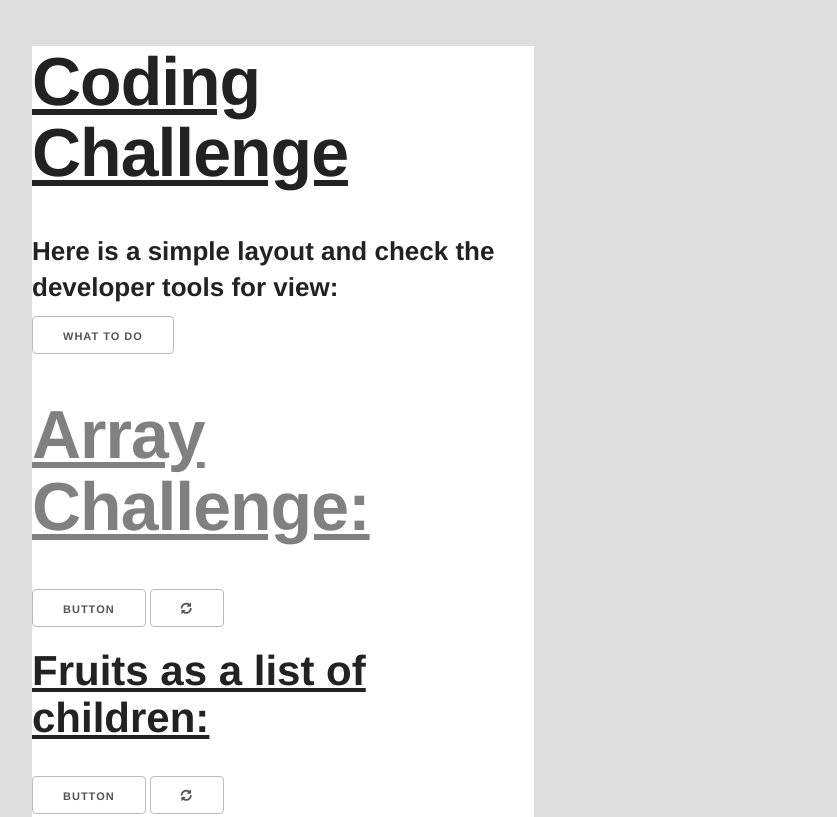
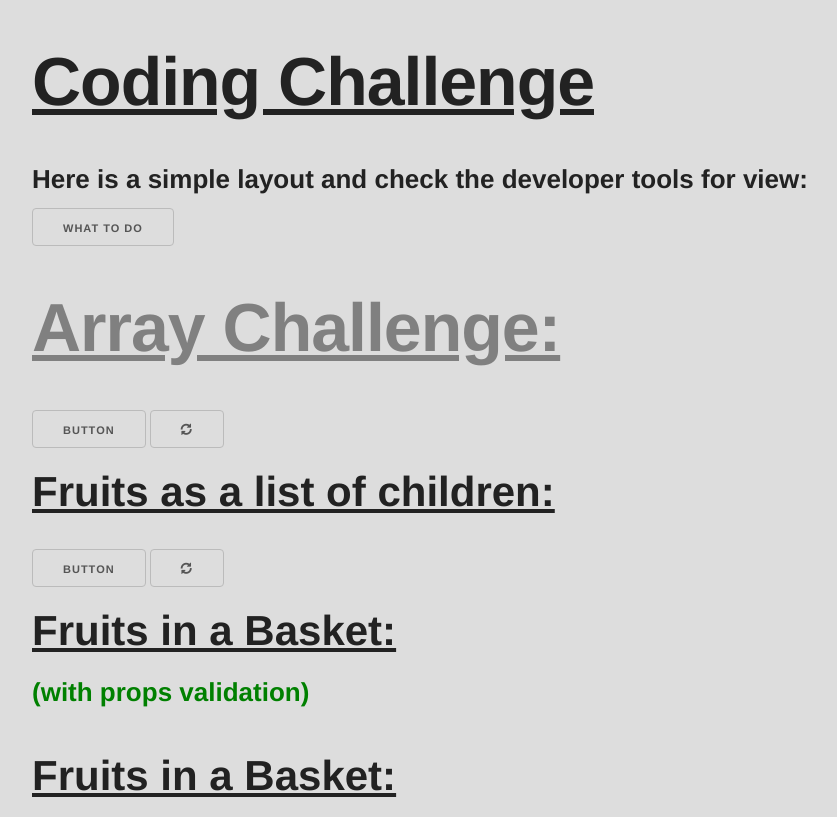
Before and after one commit to Aimeelynnramirez/codingChallenge, a website: page index.html in a window 1280 px wide. Shown: the top 817 px of the page, without its empty margins (234-1071 px from the left). Drawn offline with nearby package versions, Linux system fonts and the light colour scheme.

Commit message:
adding the styles

```diff
--- a/index.html
+++ b/index.html
@@ -10,7 +10,7 @@
 </head>
 
 <body style="padding-left: 20%;">
- <article style="background: white; width:50%;">
+ <article>
    <h1><u>Coding Challenge</u></h1>
   <h3>Here is a simple layout and check the developer tools for view:</h3>
   <a class="button" onclick="methodFun();">What to Do</a>
```
